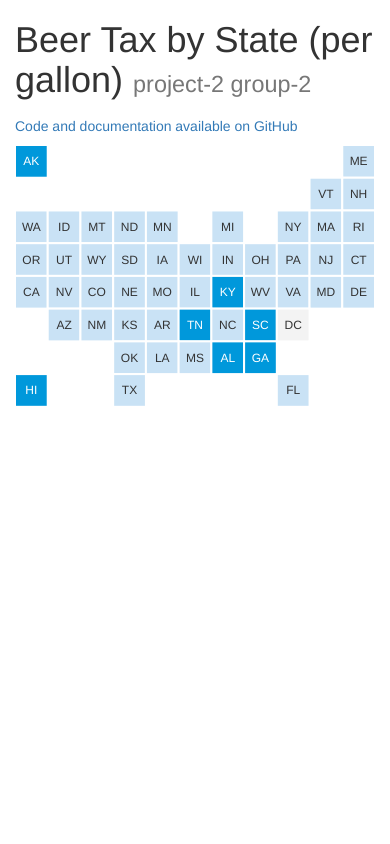
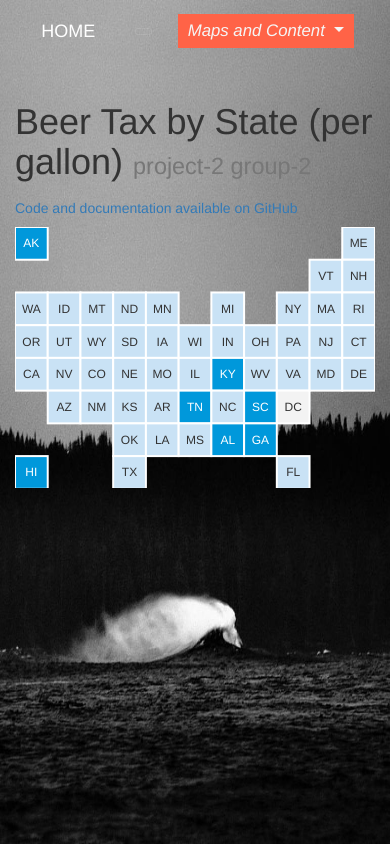
Before and after one commit to aaronrotman/project-2, a plain HTML site: page squaire/index.html in a window 390 px wide. Drawn offline with nearby package versions, Linux system fonts and the light colour scheme.

Commit message:
Fix merge conflict

```diff
--- a/squaire/css/style.css
+++ b/squaire/css/style.css
@@ -17,7 +17,35 @@ height: 18px;
 .bar.active {
 background-color: #bb2b77;
 }
-
+html {
+  height: 100%;
+  background: #000000 url("./HollidaySurf.jpg") no-repeat bottom left;
+  background-size: 100% 100%;
+  overflow: hidden;
+  color: white;
+  position: center;
+}
+/* giving navbar transparent background */
+body, .navbar {
+  background-color: transparent;
+}
+/* making navbar li inline-block element */
+.navbar li {
+display: inline-block;
+padding: 20x;
+margin-right: 10px;
+margin-left: 10px;
+cursor: pointer;
+background: transparent;
+border-radius: 3px;
+}
+/* dropdown links style */
+.navbar li a {
+color: whitesmoke;
+font-size: larger;
+font-style: oblique;
+background-color: tomato;
+}
 
 /* LEGENDS */
 
--- a/squaire/index.html
+++ b/squaire/index.html
@@ -1,13 +1,20 @@
 <!doctype html>
-<html>
+<html lang="en">
 	<head>
 		<meta charset="utf-8"/>
 		<meta name="viewport" content="width=device-width, initial-scale=1, maximum-scale=1, user-scalable=no">
-
+		<meta http-equiv="X-UA-Compatible" content="ie=edge" />
+		<meta property="og:description" content="Square bin map showing Beer Stats by State" />
+		<!-- RF Style and Link to bootstrap and D3 -->
+		<link rel="stylesheet" href="https://stackpath.bootstrapcdn.com/bootstrap/4.3.1/css/bootstrap.min.css" integrity="sha384-ggOyR0iXCbMQv3Xipma34MD+dH/1fQ784/j6cY/iJTQUOhcWr7x9JvoRxT2MZw1T" crossorigin="anonymous">
+		<script src="https://code.jquery.com/jquery-3.4.1.slim.min.js" integrity="sha384-J6qa4849blE2+poT4WnyKhv5vZF5SrPo0iEjwBvKU7imGFAV0wwj1yYfoRSJoZ+n" crossorigin="anonymous"></script>
+		<script src="https://cdn.jsdelivr.net/npm/popper.js@1.16.0/dist/umd/popper.min.js" integrity="sha384-Q6E9RHvbIyZFJoft+2mJbHaEWldlvI9IOYy5n3zV9zzTtmI3UksdQRVvoxMfooAo" crossorigin="anonymous"></script>
+		<script src="https://stackpath.bootstrapcdn.com/bootstrap/4.4.1/js/bootstrap.min.js" integrity="sha384-wfSDF2E50Y2D1uUdj0O3uMBJnjuUD4Ih7YwaYd1iqfktj0Uod8GCExl3Og8ifwB6" crossorigin="anonymous"></script>
+		<script src="https://d3js.org/d3.v4.min.js"></script>
 		<title>Squaire.js</title>
 	    <meta name="title" content="Squaire.js" />
 
-	    <meta property="og:description" content="Square bin map showing Beer Stats by State" />
+
 
 
 	    <link rel="stylesheet" href="https://maxcdn.bootstrapcdn.com/bootstrap/3.3.5/css/bootstrap.min.css">
@@ -17,7 +24,40 @@
 
 	</head>
 	<body>
-
+		  <!-- RF Navagation bar, currently transparent  -->
+		<nav class="navbar navbar-expand-lg navbar-dark ">
+			<a class="navbar-brand" href="../dashBoard/dIndex.html">HOME</a>
+			<button class="navbar-toggler"
+					type="button"
+					data-toggle="collapse"
+					data-target="#navbarSupportedContent"
+					aria-controls="navbarSupportedContent"
+					aria-expanded="false"
+					aria-label="Toggle navigation">
+			</button>
+				<li class="nav-item dropdown">
+				  <a class="nav-link dropdown-toggle"
+					  href="#"
+					  id="navbarDropdown"
+					  role="button"
+					  data-toggle="dropdown"
+					  aria-haspopup="true"
+					  aria-expanded="false">
+					Maps and Content
+				  </a>
+				  <div class="dropdown-menu"
+						aria-labelledby="navbarDropdown">
+					<a class="dropdown-item"
+						href="../index.html">Heat Map</a>
+					<a class="dropdown-item"
+						href="../indexMarkers.html">Brewery Map</a>
+					<a class="dropdown-item"
+						href="squaire/index.html">Squaire</a>
+				  </div>
+				</li>
+			  </ul>
+			</div>
+		  </nav>
         <div class="container">
 
 			<header>
```
Also changed, not shown: index.html (+4 -10 lines), indexMarkers.html (+1 -1 lines), static/css/style.css (+8 -2 lines), static/js/logic.js (+17 -16 lines), squaire/css/HollidaySurf.jpg (added).
